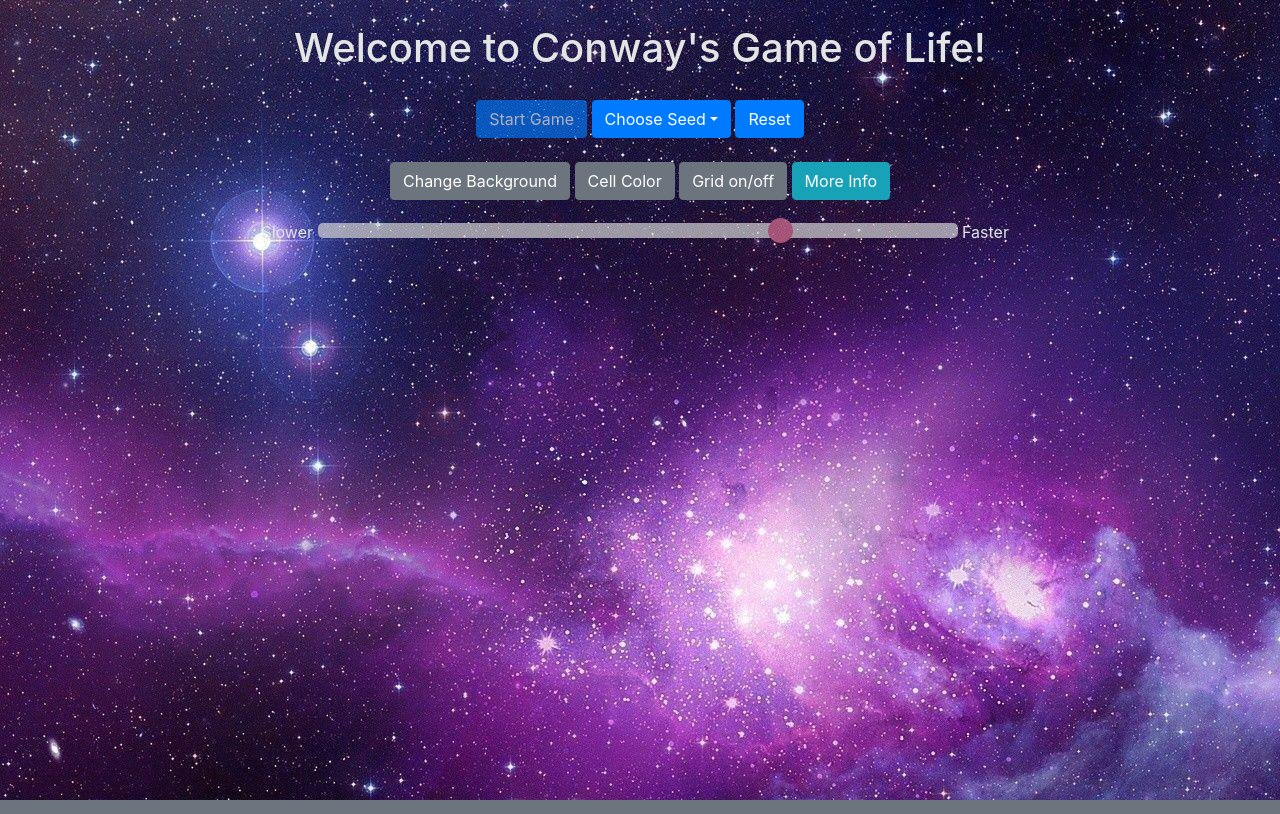
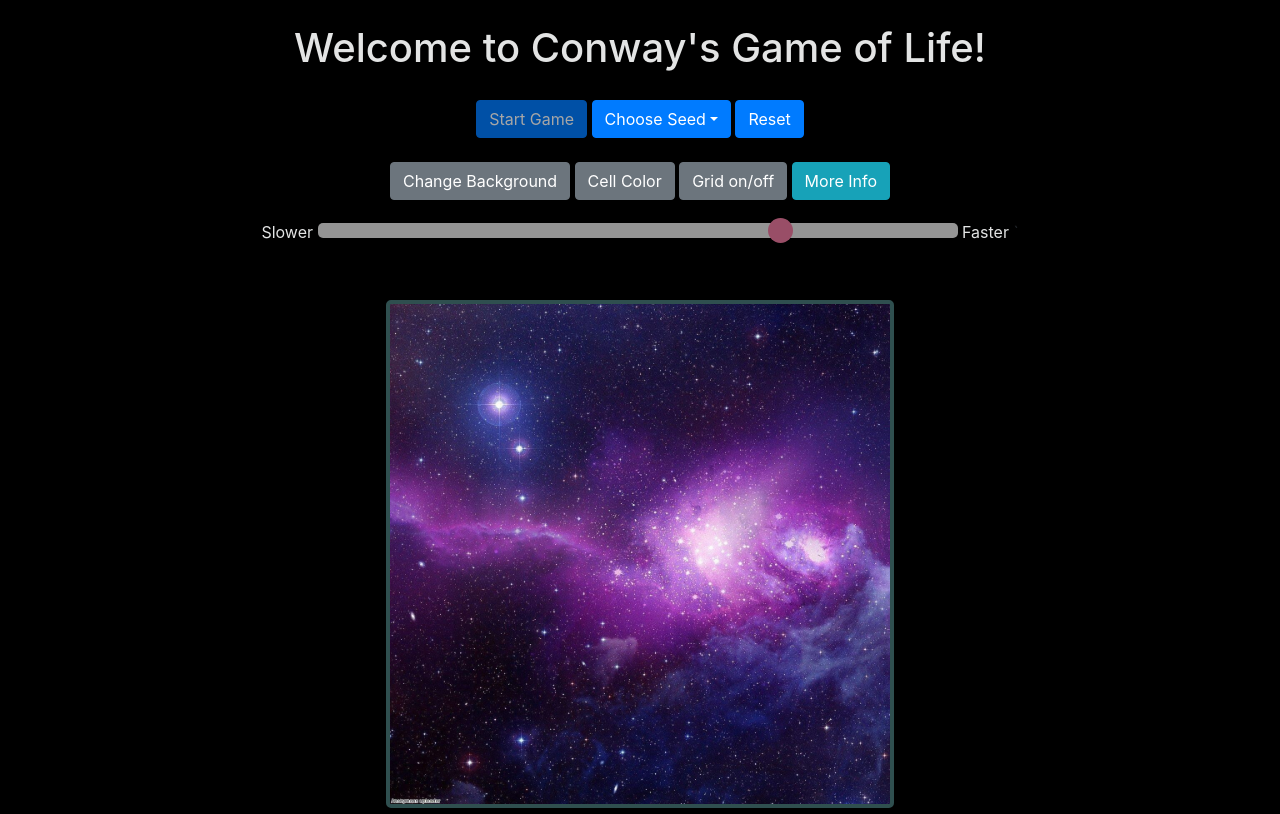
Before and after one commit to jrussell-OSU/game_of_life, a Flask app: page / in a window 1280 px wide. Run offline with Flask 2, Linux system fonts and the light colour scheme; some libraries are stand-ins or nearby versions.

Commit message:
connected kathleen's service, created bordered box around game grid so her thumb backgrounds will fit.

```diff
--- a/flask_app.py
+++ b/flask_app.py
@@ -13,8 +13,8 @@ app = Flask(__name__)
 class GameOfLife:
 
     def __init__(self):
-        self._rows = 40  # CONSTANT: sets how many rows in grid
-        self._columns = 60  # CONSTANT: sets how many columns in grid
+        self._rows = 50  # CONSTANT: sets how many rows in grid
+        self._columns = 50  # CONSTANT: sets how many columns in grid
         self._grid = []  # contains current grid state
         self._saved_grid = []  # grid state prior to cell iteration
         self._cycles = 0  # tracks current number of cycles/intervals
@@ -126,8 +126,6 @@ class GameOfLife:
 # #######################################################################
 
     def random_seed(self):
-        self._rows = 40
-        self._columns = 40
         self.create_blank_grid()
         for row in self._grid:
             for i in range(self._columns):
@@ -137,39 +135,29 @@ class GameOfLife:
 
     def pulsar_seed(self):
         """sets board up as the oscillator known as pulsar (period 3)"""
-        self._rows = 17
-        self._columns = 17
         self.create_blank_grid()
 
     def blinker_seed(self):
-        self._rows = 5
-        self._columns = 5
         self.create_blank_grid()
         coordinates = [(2, 1), (2, 2), (2, 3)]
         for (x, y) in coordinates:
             self._grid[y][x] = 1
 
     def glider_seed(self):
-        self._rows = 40
-        self._columns = 40
         self.create_blank_grid()
         coordinates = [(1, 2), (2, 3), (2, 4), (3, 2), (3, 3)]
         for (x, y) in coordinates:
             self._grid[y][x] = 1
 
     def penta_decathlon_seed(self):
-        self._rows = 18
-        self._columns = 11
         self.create_blank_grid()
-        coordinates = [(4, 5), (4, 6), (4, 7), (4, 8), (4, 9), (4, 10), (4, 11), (4, 12),
-                       (5, 5), (5, 7), (5, 8), (5, 9), (5, 10), (5, 12),
-                       (6, 5), (6, 6), (6, 7), (6, 8), (6, 9), (6, 10), (6, 11), (6, 12)]
+        coordinates = [(24, 21), (24, 22), (24, 23), (24, 24), (24, 25), (24, 26), (24, 27), (24, 28),
+                       (25, 21), (25, 23), (25, 24), (25, 25), (25, 26), (25, 28),
+                       (26, 21), (26, 22), (26, 23), (26, 24), (26, 25), (26, 26), (26, 27), (26, 28)]
         for (x, y) in coordinates:
             self._grid[y][x] = 1
 
     def r_pentomino_seed(self):
-        self._rows = 40
-        self._columns = 40
         self.create_blank_grid()
         coordinates = [(15, 14), (16, 14), (15, 15), (15, 16), (14, 15)]
         for (x, y) in coordinates:
@@ -183,8 +171,6 @@ game.random_seed()
 @app.route("/")
 def home():
     game._grid = []  # every time starting a new game, reset game
-    # .r_pentomino()
-    # game.penta_decathlon_seed()
     return render_template('index.html')
 
 
--- a/static/game_script.js
+++ b/static/game_script.js
@@ -1,3 +1,5 @@
+
+let cell_size = "10px";
 
 document.getElementById("start_game").disabled = true;  //disallow start of game until seed chosen
 
@@ -50,20 +52,24 @@ function collapse_border() {
   let tbl = game_div.firstChild;
   if (n === 0) {
     tbl.style.borderCollapse = "separate";
+    cell_size = "8px";
     n++;
   }
   else {
     tbl.style.borderCollapse = "collapse";
+    cell_size = "10px";
     n = 0;
   }
 }
 
 function change_background(){
   fetch('http://localhost:9995/request=nebula')
-      .then(response => response)
+      .then(response => response.json())
       .then(data => {
-        console.log(data)
-        document.body.style.backgroundImage = "url('" + data + "')";
+        console.log(data["result"])
+        //document.body.style.backgroundImage = "url('" + data["result"] + "')";
+        let div = document.getElementById('game_div');
+        div.style.backgroundImage = "url('" + data["result"] + "')";
       });
 }
 
@@ -106,6 +112,8 @@ document.getElementById("seed_dropdown").disabled = true;
       for (let j = 0; j < curr_row.length; j++) {
         let curr_cell = curr_row[j];
         let cell = document.createElement('TD');
+        cell.style.height = cell_size;
+        cell.style.width = cell_size;
         tbl_row.appendChild(cell);
         if (curr_cell === 0) {
           //create a dead cell
@@ -139,6 +147,8 @@ function update_game() {
       for (let j = 0; j < curr_row.length; j++) {
         let curr_cell = curr_row[j];
         let cell = row_children[j];
+        cell.style.height = cell_size;
+        cell.style.width = cell_size;
         if (curr_cell === 0) {
           //create a dead cell
           cell.className = "dead_cell";  //add to CSS for background color
--- a/static/styles.css
+++ b/static/styles.css
@@ -1,13 +1,15 @@
 
 body {
     background-color: black;
-    background-image: url(images/space.jpg);
+    /*background-image: url(images/space.jpg);*/
     background-size: auto;
+
     text-align: center;
 }
 
 label, h1, p {
     color: #E3E4E4;
+    /*color:#85144b;*/
 }
 
 h1{
@@ -27,15 +29,27 @@ h1{
 
 #game_div{
     position: relative;
+    height: 508px;
+    width: 508px;
     text-align: center;
-    max-width: 100%;
+    /*max-width: 100%;*/
     margin: 0 auto;
     display: inline-block;
+    background-color: black;
+    background-image: url(images/space.jpg);
+    background-repeat: no-repeat;
+    background-size: cover;
+    border-style: solid;
+    border-width: 4px;
+    border-color: darkslategray;
+    border-radius: 5px;
+
 }
 
 table {
     table-layout: fixed;
     border-collapse: collapse;
+    margin: auto;
     /*
     height: 320px;
     width: 480px;
@@ -48,8 +62,8 @@ table {
 }
 
 td {
-    width: 10px;
-    height: 10px;
+    /*width: 10px;
+    height: 10px;*/
 }
 
 /*Range Slider from https://www.w3schools.com/howto/howto_js_rangeslider.asp*/
```
